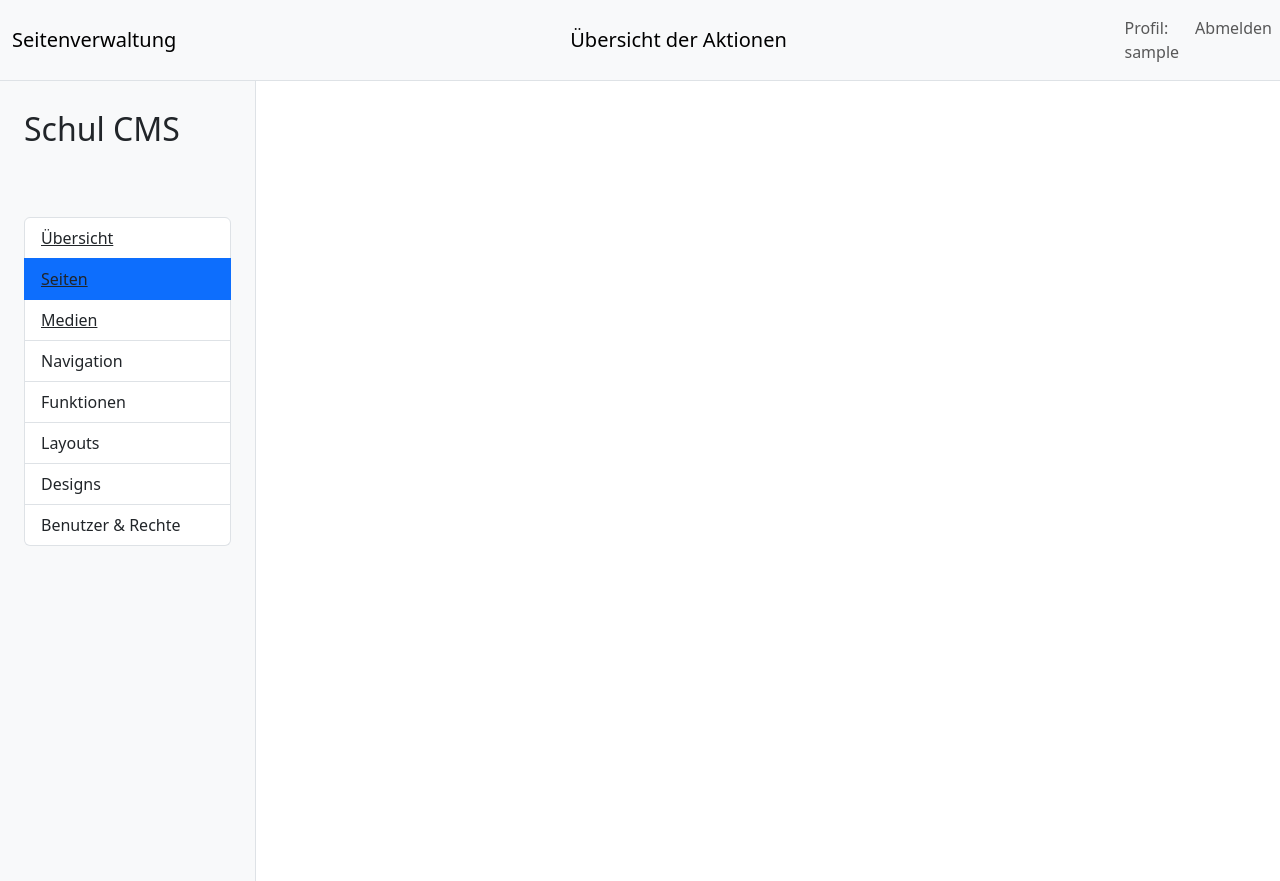
After one commit to Arthur-dev624/Schul-Portal, a Django app: template cms/templates/medienVerwaltung.html in a window 1280 px wide. The commit adds this page. Run offline with Django 5.2, Linux system fonts and the light colour scheme; the template is opened without the code that fills it: most values are stand-ins (such as "Sample title", 1, 10 or a date in 2020).

Commit message:
Grundgerüst Medienverwaltung

```diff
--- /dev/null
+++ b/cms/templates/medienVerwaltung.html
@@ -0,0 +1,108 @@
+<!DOCTYPE html>
+<html lang="en">
+<head>
+    <meta charset="UTF-8">
+    <meta name="viewport" content="width=device-width, initial-scale=1.0">
+
+    <link href="https://cdn.jsdelivr.net/npm/bootstrap@5.3.8/dist/css/bootstrap.min.css" rel="stylesheet">
+    <title>Seitenverwaltung</title>
+
+    <style>
+        html,
+        body {
+            height: 100%;
+        }
+
+        body {
+            margin: 0;
+            overflow: hidden;
+        }
+
+        .cms-layout {
+            height: 100vh;
+            display: flex;
+            flex-direction: column;
+        }
+
+        .cms-body {
+            flex: 1;
+            display: flex;
+            min-height: 100%;
+        }
+
+        .cms-sidebar {
+            width: 16rem;
+            flex-shrink: 0;
+        }
+
+        .cms-main {
+            flex: 1;
+            min-width: 0;
+        }
+    </style>
+</head>
+
+<body class="min-vh-100 bg-body-tertiary">
+<div class="cms-layout">
+    <!-- Header -->
+    <nav class="navbar navbar-expand-lg bg-body-tertiary border-bottom">
+        <div class="container-fluid">
+            <span class="navbar-brand mb-0 h1">Seitenverwaltung</span>
+        </div>
+        <div class="container-fluid">
+            <span class="navbar-brand mb-0 h1">Übersicht der Aktionen</span>
+        </div>
+
+        <ul class="navbar-nav me-auto mb-2 mb-lg-0">
+            <li class="nav-item">
+                <a class="nav-link" href="#">Profil: {{ username }}</a>
+            </li>
+            <li class="nav-item">
+                <a class="nav-link" href="{% url "cms_logout" %}">Abmelden</a>
+            </li>
+        </ul>
+    </nav>
+
+    <!-- Sidebar + Main -->
+    <div class="cms-body">
+        <!-- sidebar -->
+        <aside class="cms-sidebar border-end bg-light">
+            <div class="p-4">
+                <p class="fs-2">Schul CMS</p>
+            </div>
+            <div class="p-4">
+                <ul class="list-group">
+                    <li class="list-group-item" aria-current="true">
+                        <a class="text-dark" href="{% url "admin_dashboard" %}">Übersicht</a>
+                    </li>
+                    <li class="list-group-item active">
+                        <a class="text-dark" href="{% url "to_seiten_main" %}">Seiten</a>
+                    </li>
+                    <li class="list-group-item">
+                        <a class="text-dark" href="{% url "to_medien_verwaltung" %}">Medien</a>
+                    </li>
+                    <li class="list-group-item">Navigation</li>
+                    <li class="list-group-item">Funktionen</li>
+                    <li class="list-group-item">Layouts</li>
+                    <li class="list-group-item">Designs</li>
+                    <li class="list-group-item">Benutzer & Rechte</li>
+                </ul>
+            </div>
+        </aside>
+
+        <!-- Main Bereich der Medienverwaltung -->
+        <main class="cms-main bg-white">
+            <!-- Medien Hochladen funktion -->
+            <div class="p-2">
+
+            </div>
+
+            <!-- Vorhandene Medien Titel anzeigen -->
+            <div class="p-2">
+
+            </div>
+        </main>
+    </div>
+</div>
+</body>
+</html>
--- a/cms/templates/seitenVerwaltung.html
+++ b/cms/templates/seitenVerwaltung.html
@@ -65,7 +65,6 @@
     <!-- Sidebar + Main -->
     <div class="cms-body">
         <!-- sidebar -->
-        <!-- TODO: Views erstellen für jeden Sidebar item -->
         <aside class="cms-sidebar border-end bg-light">
             <div class="p-4">
                 <p class="fs-2">Schul CMS</p>
@@ -78,7 +77,9 @@
                     <li class="list-group-item active">
                         <a class="text-dark" href="{% url "to_seiten_main" %}">Seiten</a>
                     </li>
-                    <li class="list-group-item">Medien</li>
+                    <li class="list-group-item">
+                        <a class="text-dark" href="{% url "to_medien_verwaltung" %}">Medien</a>
+                    </li>
                     <li class="list-group-item">Navigation</li>
                     <li class="list-group-item">Funktionen</li>
                     <li class="list-group-item">Layouts</li>
--- a/cms/urls.py
+++ b/cms/urls.py
@@ -1,5 +1,6 @@
 from django.urls import path
 
+from views.medienVerwaltung import to_medien_verwaltung
 from .views.cmsLogin import cms_login, cms_logout, cms_dashboard, admin_dashboard
 from .views.seitenVerwaltung import to_seiten_main, seiten_search, seite_erstellen, seite_bearbeiten, seiten_vorschau, vorschau_view, delete_page
 from .views.pageRelease import release_page
@@ -19,4 +20,5 @@ urlpatterns = [
     path("dashboard/admindashboard/seitenverwaltung/<int:page_id>/<int:version>/preview", seiten_vorschau, name="seiten_vorschau"),
     path("dashboard/admindashboard/seitenverwaltung/<int:page_id>/<int:version>/vorschau", vorschau_view, name="vorschau"),
     path("seiten_search/", seiten_search, name="seiten_search"),
+    path("dashboard/admindahsboard/medienverwaltung", to_medien_verwaltung, name="to_medien_verwaltung"),
 ]
```
Also changed, not shown: cms/templates/cmsSurface.html (+4 -4 lines), cms/views/medienVerwaltung.py (added, +7 -0 lines), cms/migrations/0007_alter_block_block_type.py (added), cms/migrations/0008_alter_pageblock_layout_region_id_and_more.py (added), cms/migrations/0009_alter_blockmedium_position_alter_cmsmedium_file.py (added).
